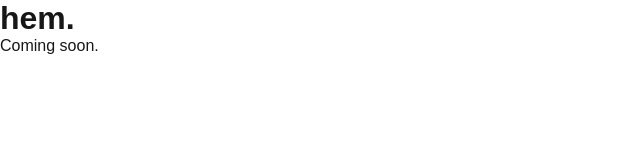
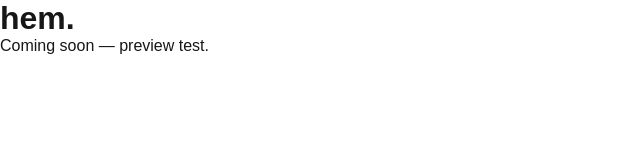
Before and after one commit to yariksharp/hem, a Next.js app: page / in a window 1280 px wide. Shown: the top 160 px of the page, without its empty margins (0-640 px from the left). Built offline with nearby package versions, Linux system fonts and the light colour scheme.

Commit message:
Test preview deployment

```diff
--- a/src/app/page.tsx
+++ b/src/app/page.tsx
@@ -2,7 +2,7 @@ export default function Home() {
   return (
     <main>
   <h1>hem.</h1>
-  <p>Coming soon.</p>
+  <p>Coming soon — preview test.</p>
 </main>
   );
 }
```
